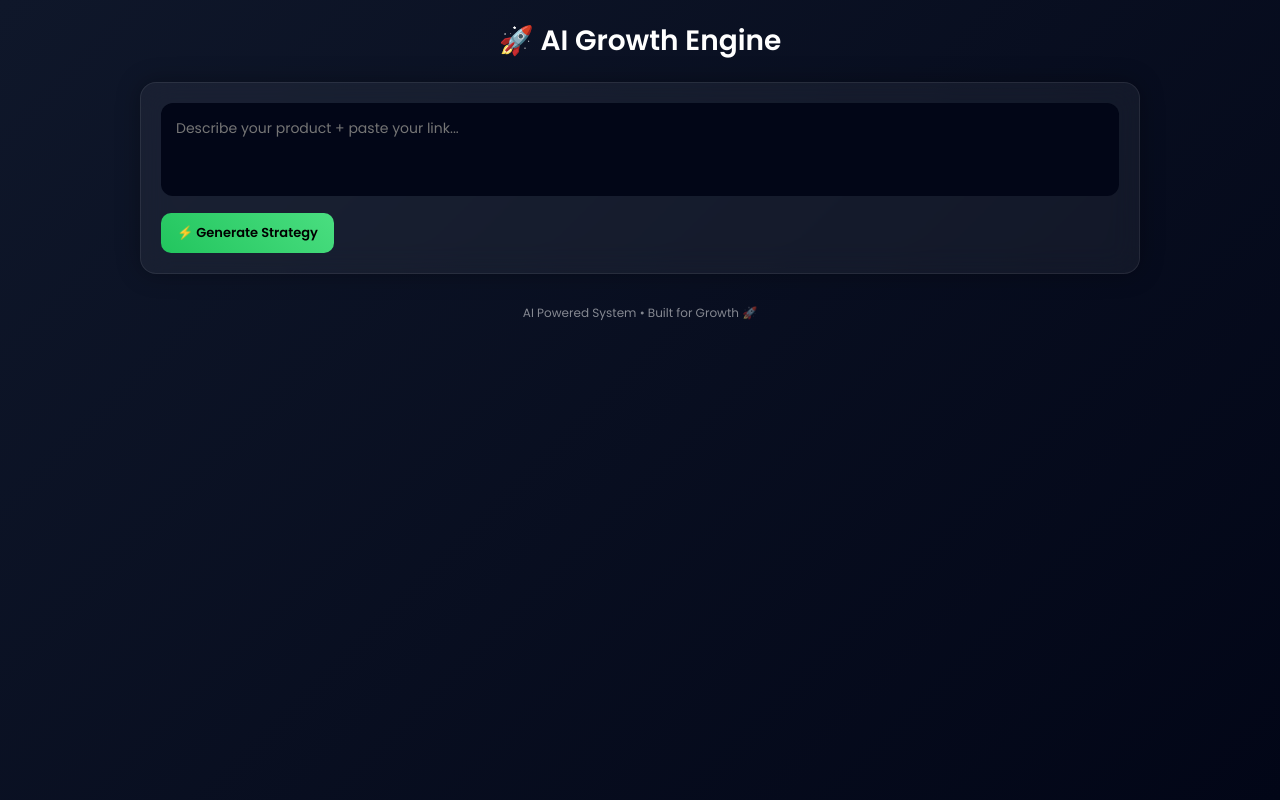
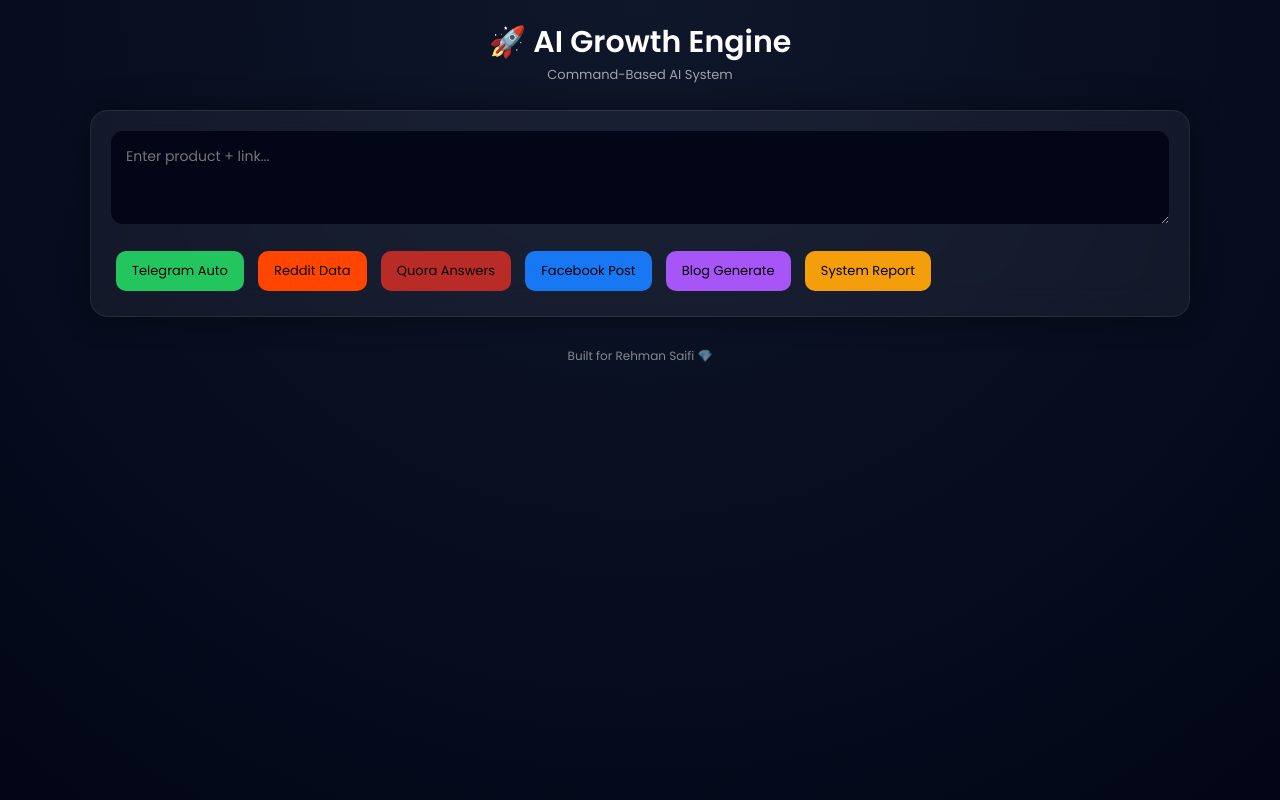
Before and after one commit to saifihaji3765-cmd/AI-OS, a Flask app: page / in a window 1280 px wide. Run offline with Flask 3, Linux system fonts and the light colour scheme.

Commit message:
Update index.html

```diff
--- a/templates/index.html
+++ b/templates/index.html
@@ -9,39 +9,42 @@
 <link href="https://fonts.googleapis.com/css2?family=Poppins:wght@300;400;600&display=swap" rel="stylesheet">
 
 <style>
-*{
-    margin:0;
-    padding:0;
-    box-sizing:border-box;
-    font-family:'Poppins',sans-serif;
-}
+*{margin:0;padding:0;box-sizing:border-box;font-family:'Poppins',sans-serif;}
 
 body{
-    background: linear-gradient(135deg, #0f172a, #020617);
+    background: radial-gradient(circle at top,#0f172a,#020617);
     color:white;
     min-height:100vh;
     padding:20px;
 }
 
 .container{
-    max-width:1000px;
+    max-width:1100px;
     margin:auto;
 }
 
-h1{
+.header{
     text-align:center;
-    margin-bottom:20px;
+    margin-bottom:25px;
+}
+
+.header h1{
+    font-size:30px;
     font-weight:600;
-    font-size:28px;
+}
+
+.header p{
+    font-size:13px;
+    opacity:0.6;
 }
 
 .card{
-    background: rgba(255,255,255,0.05);
-    backdrop-filter: blur(15px);
-    border-radius:16px;
+    background:rgba(255,255,255,0.05);
+    backdrop-filter:blur(18px);
+    border-radius:18px;
     padding:20px;
     margin-top:20px;
-    box-shadow:0 0 25px rgba(0,0,0,0.3);
+    box-shadow:0 0 30px rgba(0,0,0,0.4);
     border:1px solid rgba(255,255,255,0.08);
 }
 
@@ -52,7 +55,6 @@ textarea{
     border-radius:12px;
     background:#020617;
     color:white;
-    resize:none;
     font-size:14px;
 }
 
@@ -61,46 +63,49 @@ textarea:focus{
     border:1px solid #3b82f6;
 }
 
+.commands{
+    margin-top:15px;
+}
+
 .btn{
     padding:10px 16px;
     border:none;
     border-radius:10px;
     cursor:pointer;
-    margin-top:10px;
-    margin-right:5px;
+    margin:5px;
     font-size:13px;
+    transition:0.3s;
 }
 
-.generate{
-    background:linear-gradient(45deg,#22c55e,#4ade80);
-    color:black;
-    font-weight:600;
+.btn:hover{
+    transform:scale(1.05);
 }
 
-.copy{
-    background:#f59e0b;
-}
+.telegram{background:#22c55e;color:black;}
+.reddit{background:#ff4500;}
+.quora{background:#b92b27;}
+.facebook{background:#1877f2;}
+.blog{background:#a855f7;}
+.report{background:#f59e0b;color:black;}
 
-.open{
-    background:#3b82f6;
-}
-
-.badge{
-    font-size:12px;
-    opacity:0.7;
-    margin-bottom:5px;
-}
-
-.post{
-    margin-top:10px;
-    font-size:14px;
-    line-height:1.6;
+.box{
+    margin-top:15px;
+    padding:15px;
+    border-radius:12px;
+    background:#020617;
 }
 
 .platform{
     font-weight:600;
-    margin-bottom:8px;
+    margin-bottom:10px;
 }
+
+.actions{
+    margin-top:10px;
+}
+
+.copy{background:#f59e0b;}
+.send{background:#3b82f6;}
 
 .footer{
     text-align:center;
@@ -115,12 +120,31 @@ textarea:focus{
 
 <div class="container">
 
+<div class="header">
 <h1>🚀 AI Growth Engine</h1>
+<p>Command-Based AI System</p>
+</div>
 
 <div class="card">
 <form method="POST">
-<textarea name="input" rows="3" placeholder="Describe your product + paste your link..."></textarea>
-<button class="btn generate" type="submit">⚡ Generate Strategy</button>
+<textarea name="input" rows="3" placeholder="Enter product + link..."></textarea>
+
+<div class="commands">
+
+<button class="btn telegram" name="command" value="telegram">Telegram Auto</button>
+
+<button class="btn reddit" name="command" value="reddit">Reddit Data</button>
+
+<button class="btn quora" name="command" value="quora">Quora Answers</button>
+
+<button class="btn facebook" name="command" value="facebook">Facebook Post</button>
+
+<button class="btn blog" name="command" value="blog">Blog Generate</button>
+
+<button class="btn report" name="command" value="report">System Report</button>
+
+</div>
+
 </form>
 </div>
 
@@ -134,19 +158,19 @@ textarea:focus{
 {{ item.platform | upper }}
 </div>
 
-<div class="post" id="post{{ loop.index }}">
+<div class="box" id="post{{ loop.index }}">
 {{ item.content }}
 </div>
 
+<div class="actions">
+
 <button class="btn copy" onclick="copyText('post{{ loop.index }}')">📋 Copy</button>
 
-{% if item.platform == "reddit" %}
-<button class="btn open" onclick="openLink('https://www.reddit.com/submit','post{{ loop.index }}')">🔴 Post</button>
-{% elif item.platform == "quora" %}
-<button class="btn open" onclick="openLink('https://www.quora.com/','post{{ loop.index }}')">🟢 Answer</button>
-{% elif item.platform == "facebook" %}
-<button class="btn open" onclick="openLink('https://www.facebook.com/','post{{ loop.index }}')">🔵 Post</button>
+{% if item.post_url %}
+<button class="btn send" onclick="openLink('{{ item.post_url }}','post{{ loop.index }}')">🚀 Send</button>
 {% endif %}
+
+</div>
 
 </div>
 
@@ -155,7 +179,7 @@ textarea:focus{
 {% endif %}
 
 <div class="footer">
-AI Powered System • Built for Growth 🚀
+Built for Rehman Saifi 💎
 </div>
 
 </div>
@@ -172,7 +196,7 @@ function openLink(url, id){
     let text = document.getElementById(id).innerText;
     navigator.clipboard.writeText(text);
     window.open(url, "_blank");
-    alert("Content copied 🚀\nPaste it there");
+    alert("Content copied 🚀 Paste it there");
 }
 
 </script>
```
